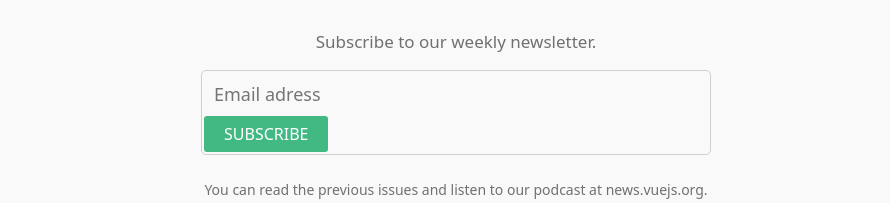
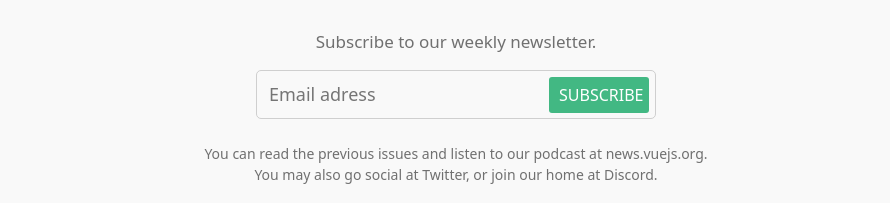
Before and after one commit to AOrifjonov/VueJs-site-main-page, a Vue app: page / in a window 1280 px wide. Shown: the part 1797-2000 px from the top of the page, without its empty margins (184-1074 px from the left). Built offline with nearby package versions, Linux system fonts and the light colour scheme.

Commit message:
Footer section was edited

```diff
--- a/src/components/main/Footer.vue
+++ b/src/components/main/Footer.vue
@@ -44,24 +44,17 @@
     padding: 2px 2px;
     width: 60%;
     border-radius: 5px;
+    min-width: 400px;
+    max-width: 400px;
 }
 .input:hover {
-    border-color: green;
-}
-.input:focus {
-    border-color: green;
-}
-.input:active {
-    border-color: green;
-}
-.input:scope {
     border-color: green;
 }
 
 input {
     margin-right: 10px;
     outline: none;
-    width: 74%;
+    width: 280px;
     background: none;
     border: none;
     padding: 8px 10px;
@@ -69,9 +62,10 @@ input {
 }
 
 button {
+    width: 100px;
     outline: none;
     border: none;
-    padding: 6px 20px;
+    padding: 6px 10px;
     border-radius: 3px;
 }
 p {
--- a/src/components/main/MainPage.vue
+++ b/src/components/main/MainPage.vue
@@ -77,4 +77,10 @@ button svg {
     margin-left: 20px;
     color: #929292!important;
 }
+
+@media (max-width: 447px) {
+    .big-text {
+        font-size: 50px;
+    }
+}
 </style>
```
